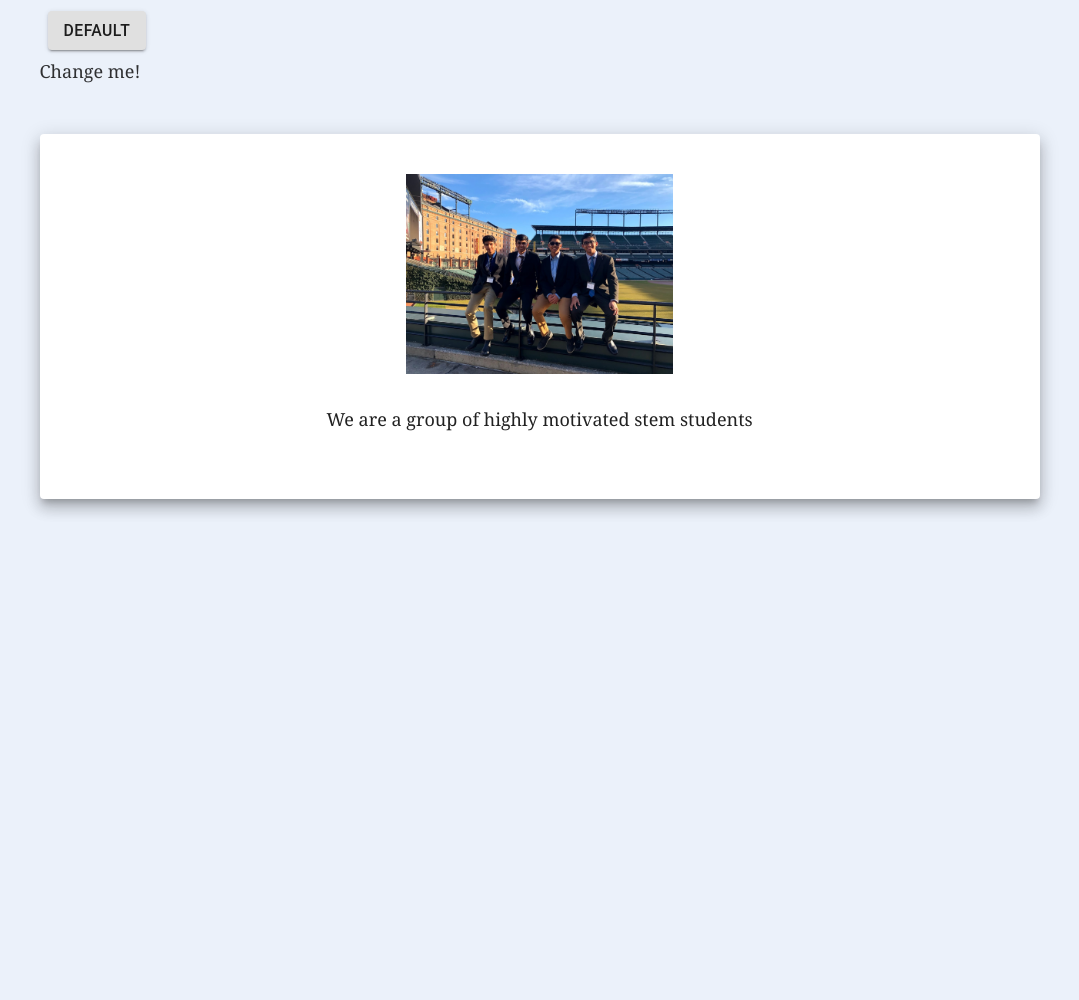
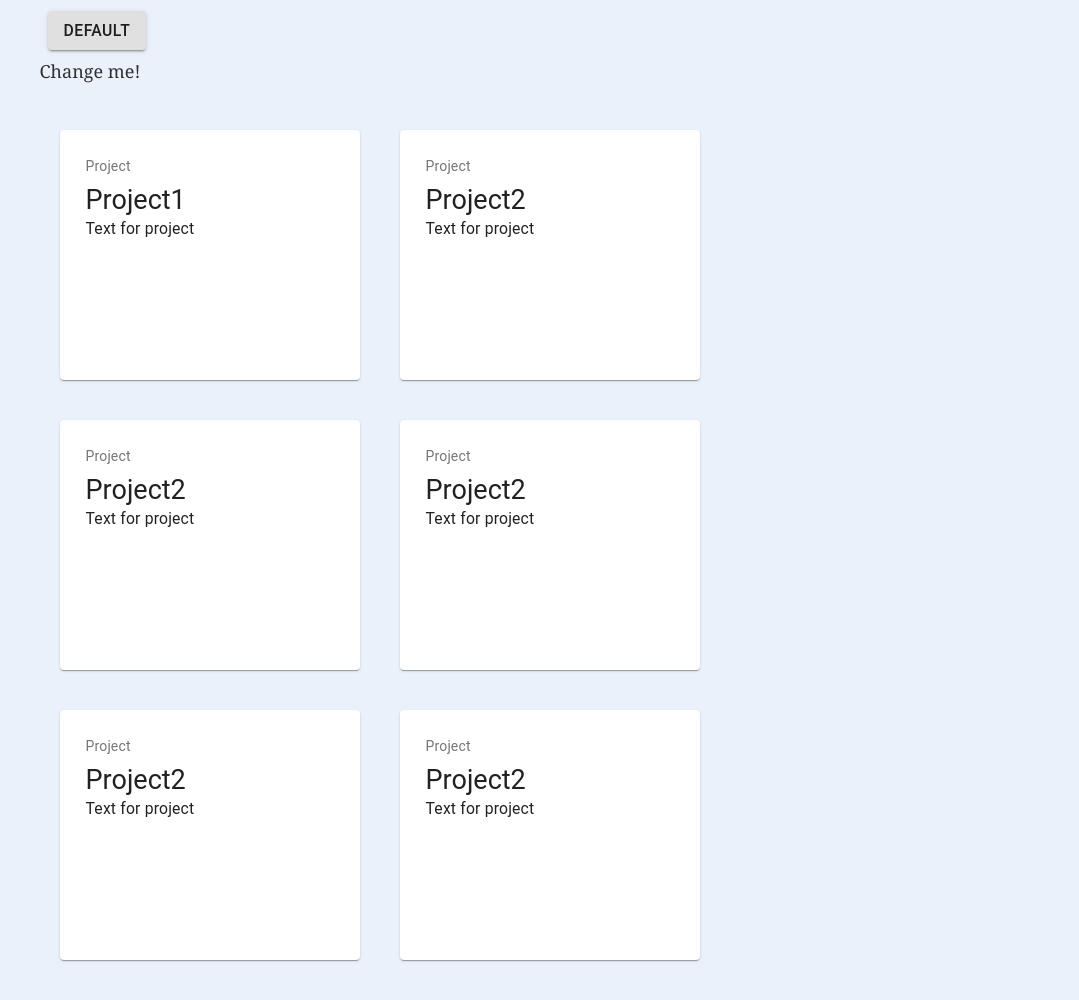
Before and after one commit to ronoys/personal-site, a Gatsby site: page /Projects in a window 1280 px wide. Shown: the part 312-1312 px from the top of the page, without its empty margins (140-1219 px from the left). Before the commit the page ends 887 px from the top, so only its background shows below. Built offline with nearby package versions, Linux system fonts and the light colour scheme; Gatsby itself is replaced by a stand-in of ours.

Commit message:
tile format

```diff
--- /dev/null
+++ b/src/components/ProjectsTiles.js
@@ -0,0 +1,189 @@
+import React from 'react';
+import { makeStyles } from '@material-ui/core/styles';
+import Card from '@material-ui/core/Card';
+import CardContent from '@material-ui/core/CardContent';
+import Typography from '@material-ui/core/Typography';
+
+const useStyles = makeStyles({
+  card: {
+    //minWidth: 275,
+    width: 300,
+
+  },
+
+  title: {
+    fontSize: 14,
+  },
+  pos: {
+    marginBottom: 12,
+  },
+
+  main: {
+    position:'absolute',
+    width:'1200px',
+    height:'240px',
+    border:'1px solid black',
+    padding:'50px',
+    float: 'right',
+
+  },
+
+  tile : {
+    padding: '200px',
+
+  },
+
+
+});
+
+export default function SimpleCard() {
+  const classes = useStyles();
+
+  return (
+    <div id="main">
+        <div id="tile" style={{display: 'inline-block', padding: '20px'}}>
+                <Card className={classes.card} style={{height: '250px', padding: '10px' }}>
+                <CardContent>
+                <Typography className={classes.title} color="textSecondary" gutterBottom>
+                Project
+                </Typography>
+                <Typography variant="h5" component="h2">
+                Project1
+                </Typography>
+
+                <Typography variant="body2" component="p">
+                Text for project
+
+                </Typography>
+                </CardContent>
+
+                 </Card>
+
+        </div>
+
+        <div id="tile" style={{display: 'inline-block', padding: '20px'}}>
+
+                <Card className={classes.card} style={{height: '250px', padding: '10px' }}>
+
+                <CardContent>
+
+                <Typography className={classes.title} color="textSecondary" gutterBottom>
+                Project
+                </Typography>
+
+                <Typography variant="h5" component="h2">
+                Project2
+                </Typography>
+
+                <Typography variant="body2" component="p">
+                Text for project
+                </Typography>
+
+                </CardContent>
+
+                </Card>
+
+        </div>
+
+        <div id="tile" style={{display: 'inline-block', padding: '20px'}}>
+
+                <Card className={classes.card} style={{height: '250px', padding: '10px' }}>
+
+                <CardContent>
+
+                <Typography className={classes.title} color="textSecondary" gutterBottom>
+                Project
+                </Typography>
+
+                <Typography variant="h5" component="h2">
+                Project2
+                </Typography>
+
+                <Typography variant="body2" component="p">
+                Text for project
+                </Typography>
+
+                </CardContent>
+
+                </Card>
+
+        </div>
+
+        <div id="tile" style={{display: 'inline-block', padding: '20px'}}>
+
+                <Card className={classes.card} style={{height: '250px', padding: '10px' }}>
+
+                <CardContent>
+
+                <Typography className={classes.title} color="textSecondary" gutterBottom>
+                Project
+                </Typography>
+
+                <Typography variant="h5" component="h2">
+                Project2
+                </Typography>
+
+                <Typography variant="body2" component="p">
+                Text for project
+                </Typography>
+
+                </CardContent>
+
+                </Card>
+
+        </div>
+
+        <div id="tile" style={{display: 'inline-block', padding: '20px'}}>
+
+                <Card className={classes.card} style={{height: '250px', padding: '10px' }}>
+
+                <CardContent>
+
+                <Typography className={classes.title} color="textSecondary" gutterBottom>
+                Project
+                </Typography>
+
+                <Typography variant="h5" component="h2">
+                Project2
+                </Typography>
+
+                <Typography variant="body2" component="p">
+                Text for project
+                </Typography>
+
+                </CardContent>
+
+                </Card>
+
+        </div>
+
+        <div id="tile" style={{display: 'inline-block', padding: '20px'}}>
+
+                <Card className={classes.card} style={{height: '250px', padding: '10px' }}>
+
+                <CardContent>
+
+                <Typography className={classes.title} color="textSecondary" gutterBottom>
+                Project
+                </Typography>
+
+                <Typography variant="h5" component="h2">
+                Project2
+                </Typography>
+
+                <Typography variant="body2" component="p">
+                Text for project
+                </Typography>
+
+                </CardContent>
+
+                </Card>
+
+        </div>
+
+
+
+
+    </div>
+  );
+}
--- a/src/pages/Projects.js
+++ b/src/pages/Projects.js
@@ -1,11 +1,9 @@
 import React from "react"
-
 import Layout from "../components/layout"
 import SEO from "../components/seo"
 import Menu from "../components/menu";
-
 import Button from "../components/Button";
-import Dash from "../components/Dash";
+import ProjectsTiles from "../components/ProjectsTiles"
 
 
 const ThirdPage = () => (
@@ -17,13 +15,9 @@ const ThirdPage = () => (
     <p>This is a paragraph.</p>
     </div>
 
-    <div>
+    <Button></Button>
 
-    <Button></Button>
-    <Dash></Dash>
-
-
-    </div>
+    <ProjectsTiles></ProjectsTiles>
 
   </Layout>
 )
```
